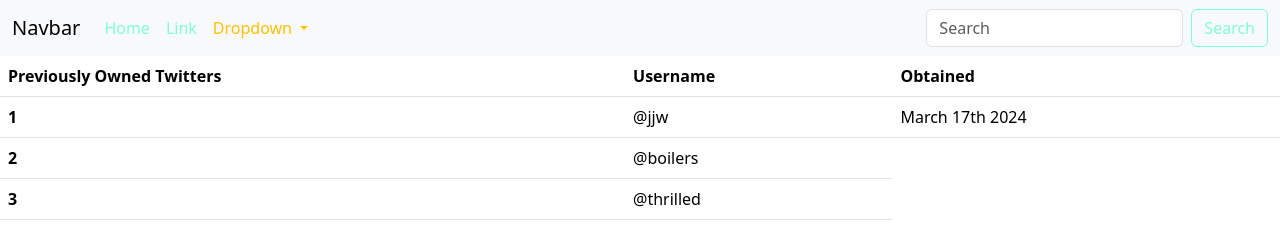
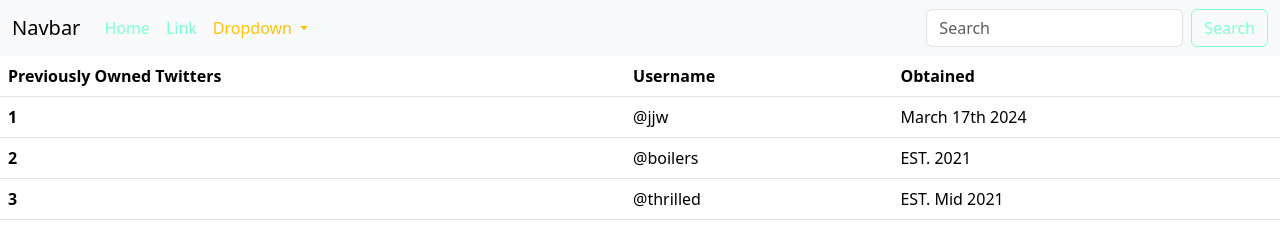
Before and after one commit to Biggby/bootstrap-website-design, a website: page index.html in a window 1280 px wide. Drawn offline with nearby package versions, Linux system fonts and the light colour scheme; files that its build step writes are made by us from their sources.

Commit message:
added another column

```diff
--- a/index.html
+++ b/index.html
@@ -57,10 +57,12 @@
       <tr>
         <th scope="row">2</th>
         <td>@boilers</td>
+        <td>EST. 2021</td>
       </tr>
       <tr>
         <th scope="row">3</th>
         <td>@thrilled</td>
+        <td>EST. Mid 2021</td>
       </tr>
     </tbody>
   </table>
```
